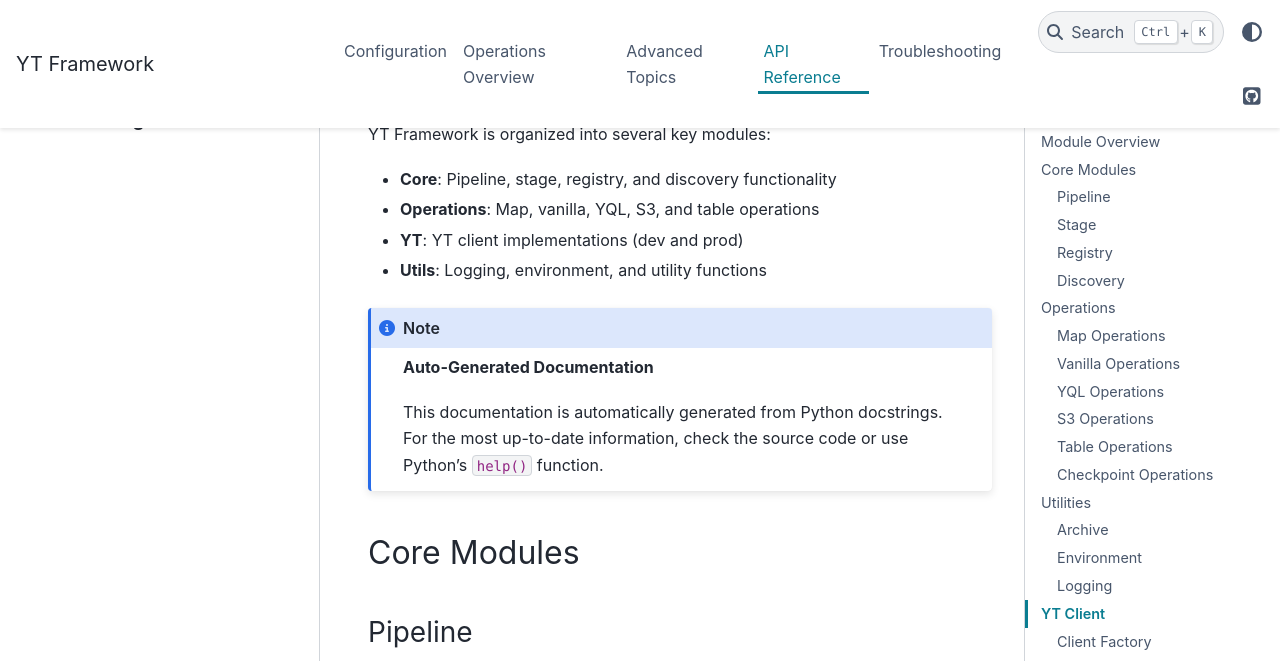
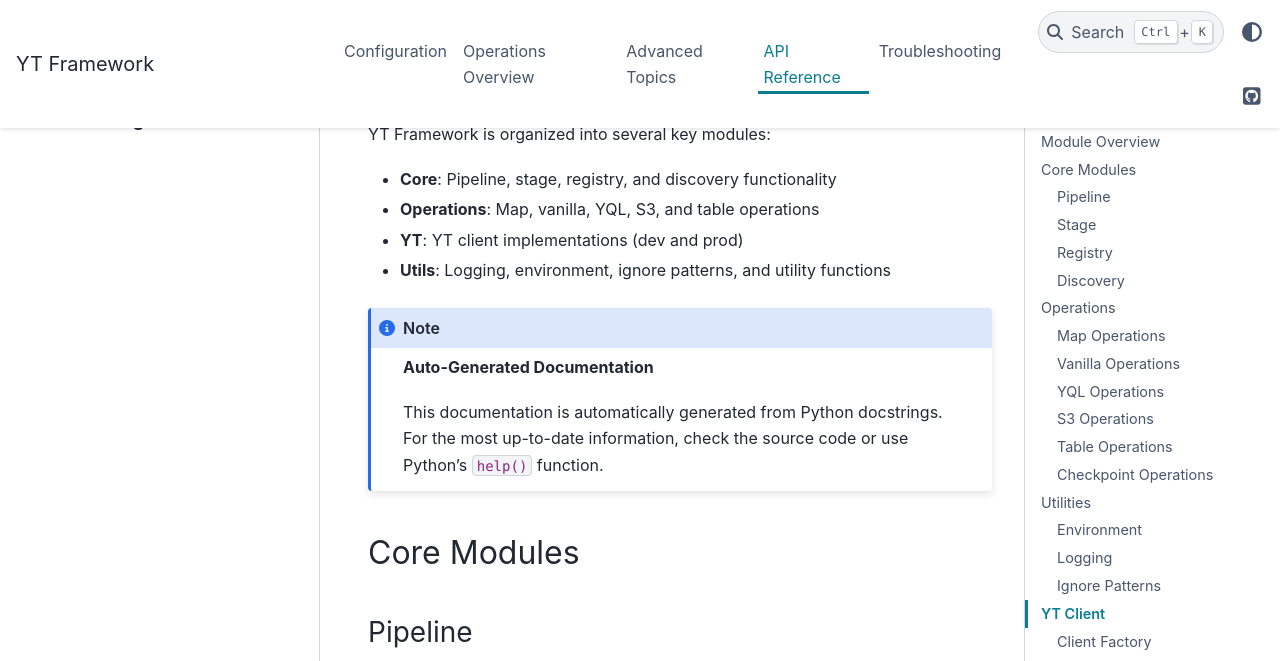
Before and after one commit to GregoryKogan/yt-framework, a Sphinx documentation site: the page built from docs/reference/api.md, in a window 1280 px wide and 900 px high, scrolled down 510 px, cut to the strip 0-661 px from the top of the window. Built offline with Sphinx 7.4.7 and the PyData theme 0.15.4, drawn with Linux system fonts in a browser that asks for light colours; some of the changed text lies outside the part shown.

Commit message:
docs: update Utils section in API documentation to include ignore patterns

````diff
--- a/docs/reference/api.md
+++ b/docs/reference/api.md
@@ -15,7 +15,7 @@ YT Framework is organized into several key modules:
 - **Core**: Pipeline, stage, registry, and discovery functionality
 - **Operations**: Map, vanilla, YQL, S3, and table operations
 - **YT**: YT client implementations (dev and prod)
-- **Utils**: Logging, environment, and utility functions
+- **Utils**: Logging, environment, ignore patterns, and utility functions
 
 ```{note}
 **Auto-Generated Documentation**
@@ -120,15 +120,6 @@ YQL operations are implemented as methods on `BaseYTClient` and its subclasses (
 
 ## Utilities
 
-### Archive
-
-```{eval-rst}
-.. automodule:: yt_framework.utils.archive
-   :members:
-   :undoc-members:
-   :show-inheritance:
-```
-
 ### Environment
 
 ```{eval-rst}
@@ -142,6 +133,15 @@ YQL operations are implemented as methods on `BaseYTClient` and its subclasses (
 
 ```{eval-rst}
 .. automodule:: yt_framework.utils.logging
+   :members:
+   :undoc-members:
+   :show-inheritance:
+```
+
+### Ignore Patterns
+
+```{eval-rst}
+.. automodule:: yt_framework.utils.ignore
    :members:
    :undoc-members:
    :show-inheritance:
````
